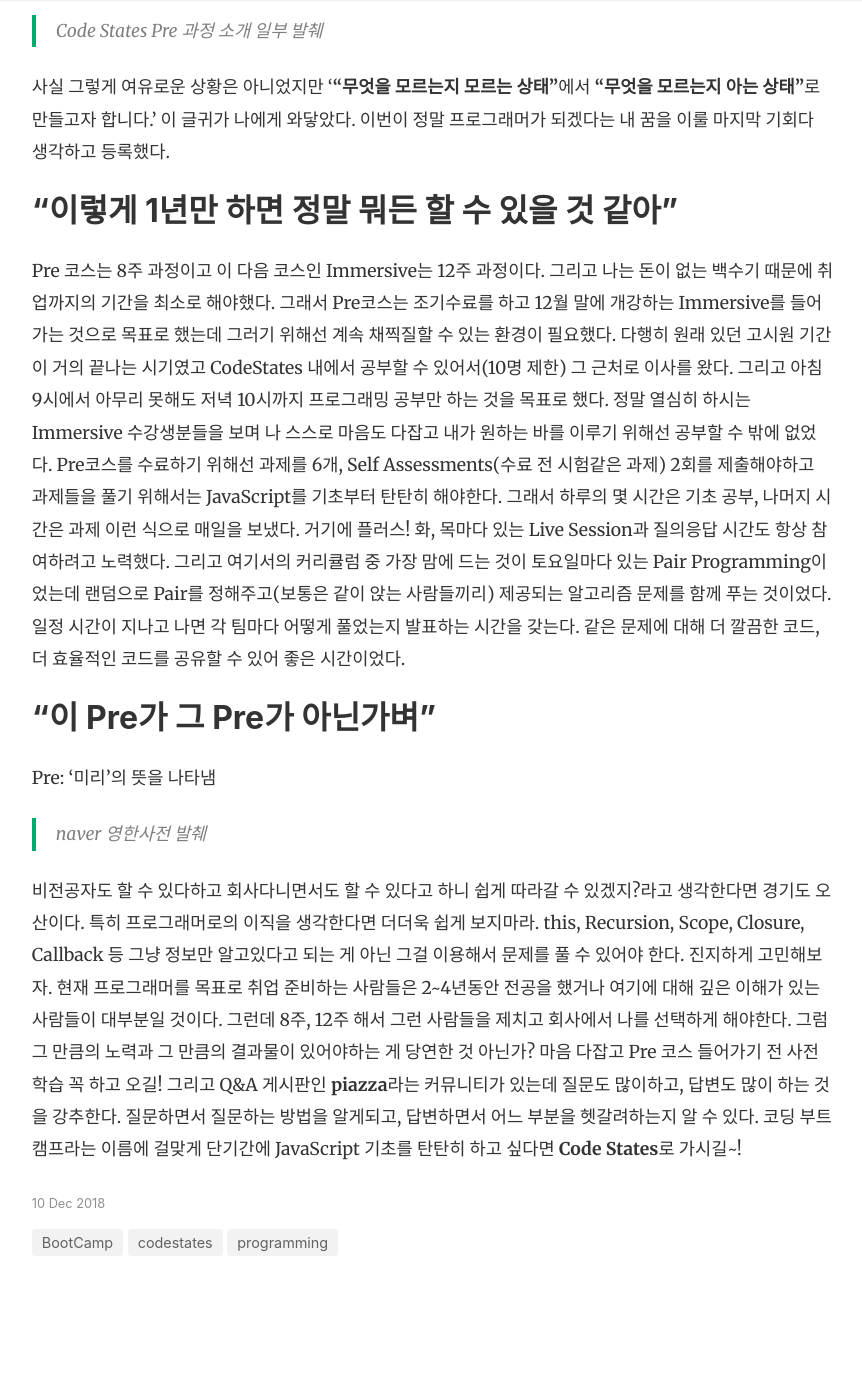
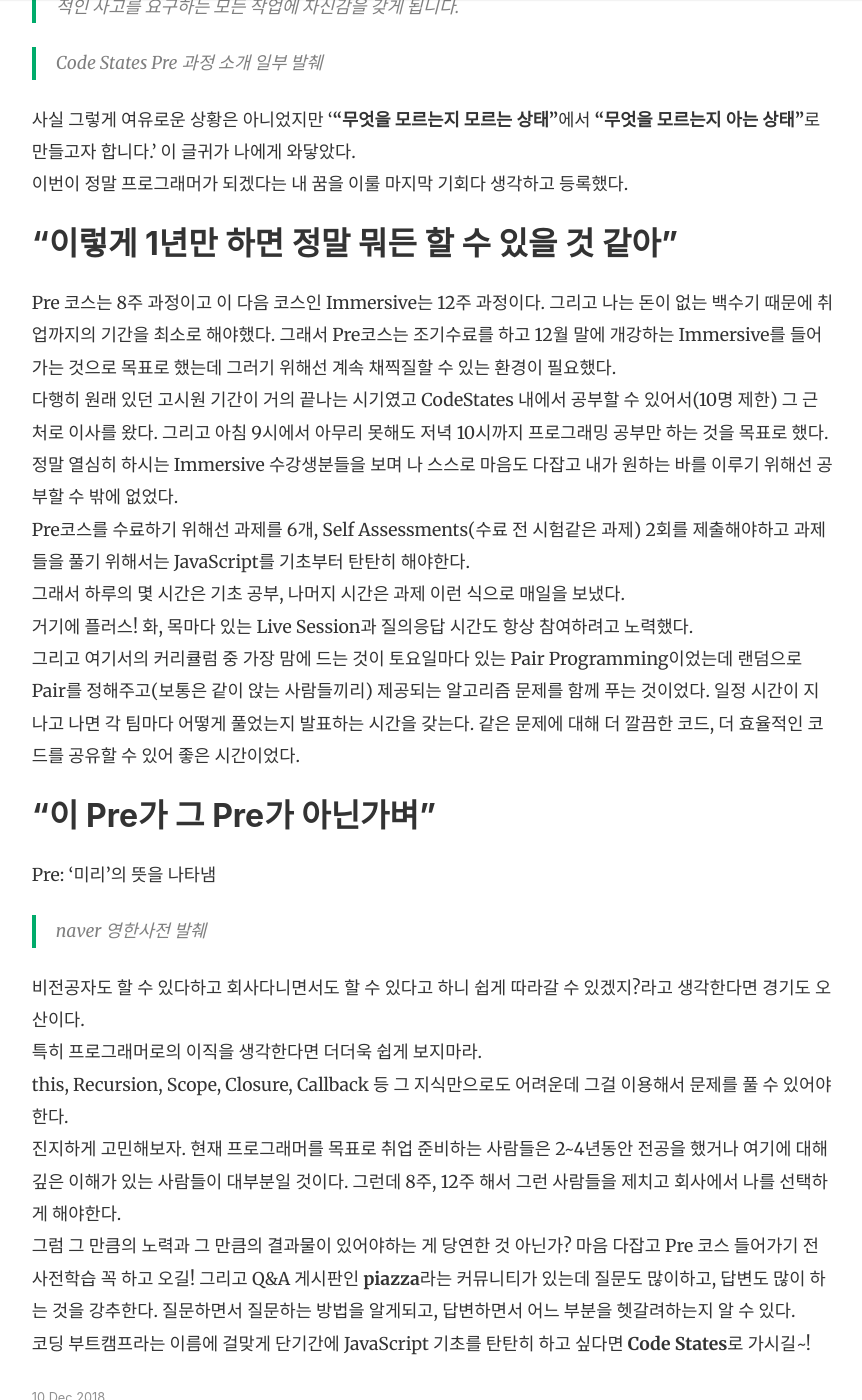
Before and after one commit to Hyegyeong310/blog, a Jekyll site: the page built from _posts/2018-12-10-CodeStates-Experience.md, in a window 1280 px wide and 1400 px high, scrolled down 2140 px. Shown: the whole window, without its empty margins (207-1069 px from the left). Built offline with Jekyll 4.4.1, drawn with Linux system fonts in a browser that asks for light colours; nearby versions of some CDN libraries; comment, search, counter and statistics services are not loaded; some of the changed text lies outside the part shown.

Commit message:
first post modify

```diff
--- a/_posts/2018-12-10-CodeStates-Experience.md
+++ b/_posts/2018-12-10-CodeStates-Experience.md
@@ -34,7 +34,7 @@ image: "assets/images/18.jpg"
 
 > Code States Pre 과정 소개 일부 발췌
 
-가장 공감됐던 부분! **무엇을 모르는지 모르는 상태!**
+가장 공감됐던 부분! **무엇을 모르는지 모르는 상태!**<br>
 겪어본 사람들은 이 경험이 얼마나 끔찍하고 답답한지 공감할 것이다.
 
 > 그래서 코드스테이츠는 수강생들을
@@ -44,16 +44,16 @@ image: "assets/images/18.jpg"
 
 > Code States Pre 과정 소개 일부 발췌
 
-사실 그렇게 여유로운 상황은 아니었지만 '**“무엇을 모르는지 모르는 상태”**에서 **“무엇을 모르는지 아는 상태”**로 만들고자 합니다.' 이 글귀가 나에게 와닿았다.
+사실 그렇게 여유로운 상황은 아니었지만 '**“무엇을 모르는지 모르는 상태”**에서 **“무엇을 모르는지 아는 상태”**로 만들고자 합니다.' 이 글귀가 나에게 와닿았다.<br>
 이번이 정말 프로그래머가 되겠다는 내 꿈을 이룰 마지막 기회다 생각하고 등록했다.
 
 ## "이렇게 1년만 하면 정말 뭐든 할 수 있을 것 같아"
 
-Pre 코스는 8주 과정이고 이 다음 코스인 Immersive는 12주 과정이다. 그리고 나는 돈이 없는 백수기 때문에 취업까지의 기간을 최소로 해야했다. 그래서 Pre코스는 조기수료를 하고 12월 말에 개강하는 Immersive를 들어가는 것으로 목표로 했는데 그러기 위해선 계속 채찍질할 수 있는 환경이 필요했다.
-다행히 원래 있던 고시원 기간이 거의 끝나는 시기였고 CodeStates 내에서 공부할 수 있어서(10명 제한) 그 근처로 이사를 왔다. 그리고 아침 9시에서 아무리 못해도 저녁 10시까지 프로그래밍 공부만 하는 것을 목표로 했다. 정말 열심히 하시는 Immersive 수강생분들을 보며 나 스스로 마음도 다잡고 내가 원하는 바를 이루기 위해선 공부할 수 밖에 없었다.
-Pre코스를 수료하기 위해선 과제를 6개, Self Assessments(수료 전 시험같은 과제) 2회를 제출해야하고 과제들을 풀기 위해서는 JavaScript를 기초부터 탄탄히 해야한다.
-그래서 하루의 몇 시간은 기초 공부, 나머지 시간은 과제 이런 식으로 매일을 보냈다.
-거기에 플러스! 화, 목마다 있는 Live Session과 질의응답 시간도 항상 참여하려고 노력했다.
+Pre 코스는 8주 과정이고 이 다음 코스인 Immersive는 12주 과정이다. 그리고 나는 돈이 없는 백수기 때문에 취업까지의 기간을 최소로 해야했다. 그래서 Pre코스는 조기수료를 하고 12월 말에 개강하는 Immersive를 들어가는 것으로 목표로 했는데 그러기 위해선 계속 채찍질할 수 있는 환경이 필요했다.<br>
+다행히 원래 있던 고시원 기간이 거의 끝나는 시기였고 CodeStates 내에서 공부할 수 있어서(10명 제한) 그 근처로 이사를 왔다. 그리고 아침 9시에서 아무리 못해도 저녁 10시까지 프로그래밍 공부만 하는 것을 목표로 했다. 정말 열심히 하시는 Immersive 수강생분들을 보며 나 스스로 마음도 다잡고 내가 원하는 바를 이루기 위해선 공부할 수 밖에 없었다.<br>
+Pre코스를 수료하기 위해선 과제를 6개, Self Assessments(수료 전 시험같은 과제) 2회를 제출해야하고 과제들을 풀기 위해서는 JavaScript를 기초부터 탄탄히 해야한다.<br>
+그래서 하루의 몇 시간은 기초 공부, 나머지 시간은 과제 이런 식으로 매일을 보냈다.<br>
+거기에 플러스! 화, 목마다 있는 Live Session과 질의응답 시간도 항상 참여하려고 노력했다.<br>
 그리고 여기서의 커리큘럼 중 가장 맘에 드는 것이 토요일마다 있는 Pair Programming이었는데 랜덤으로 Pair를 정해주고(보통은 같이 앉는 사람들끼리) 제공되는 알고리즘 문제를 함께 푸는 것이었다. 일정 시간이 지나고 나면 각 팀마다 어떻게 풀었는지 발표하는 시간을 갖는다. 같은 문제에 대해 더 깔끔한 코드, 더 효율적인 코드를 공유할 수 있어 좋은 시간이었다.
 
 ## "이 Pre가 그 Pre가 아닌가벼"
@@ -62,8 +62,8 @@ Pre: ‘미리’의 뜻을 나타냄
 
 > naver 영한사전 발췌
 
-비전공자도 할 수 있다하고 회사다니면서도 할 수 있다고 하니 쉽게 따라갈 수 있겠지?라고 생각한다면 경기도 오산이다.
-특히 프로그래머로의 이직을 생각한다면 더더욱 쉽게 보지마라.
-this, Recursion, Scope, Closure, Callback 등 그냥 정보만 알고있다고 되는 게 아닌 그걸 이용해서 문제를 풀 수 있어야 한다.
-진지하게 고민해보자. 현재 프로그래머를 목표로 취업 준비하는 사람들은 2~4년동안 전공을 했거나 여기에 대해 깊은 이해가 있는 사람들이 대부분일 것이다. 그런데 8주, 12주 해서 그런 사람들을 제치고 회사에서 나를 선택하게 해야한다. 그럼 그 만큼의 노력과 그 만큼의 결과물이 있어야하는 게 당연한 것 아닌가? 마음 다잡고 Pre 코스 들어가기 전 사전학습 꼭 하고 오길! 그리고 Q&A 게시판인 **piazza**라는 커뮤니티가 있는데 질문도 많이하고, 답변도 많이 하는 것을 강추한다. 질문하면서 질문하는 방법을 알게되고, 답변하면서 어느 부분을 헷갈려하는지 알 수 있다.
+비전공자도 할 수 있다하고 회사다니면서도 할 수 있다고 하니 쉽게 따라갈 수 있겠지?라고 생각한다면 경기도 오산이다.<br>
+특히 프로그래머로의 이직을 생각한다면 더더욱 쉽게 보지마라.<br>
+this, Recursion, Scope, Closure, Callback 등 그 지식만으로도 어려운데 그걸 이용해서 문제를 풀 수 있어야 한다.<br>
+진지하게 고민해보자. 현재 프로그래머를 목표로 취업 준비하는 사람들은 2~4년동안 전공을 했거나 여기에 대해 깊은 이해가 있는 사람들이 대부분일 것이다. 그런데 8주, 12주 해서 그런 사람들을 제치고 회사에서 나를 선택하게 해야한다.<br> 그럼 그 만큼의 노력과 그 만큼의 결과물이 있어야하는 게 당연한 것 아닌가? 마음 다잡고 Pre 코스 들어가기 전 사전학습 꼭 하고 오길! 그리고 Q&A 게시판인 **piazza**라는 커뮤니티가 있는데 질문도 많이하고, 답변도 많이 하는 것을 강추한다. 질문하면서 질문하는 방법을 알게되고, 답변하면서 어느 부분을 헷갈려하는지 알 수 있다.<br>
 코딩 부트캠프라는 이름에 걸맞게 단기간에 JavaScript 기초를 탄탄히 하고 싶다면 **Code States**로 가시길~!
```
Also changed, not shown: other parts of _posts/2018-12-10-CodeStates-Experience.md (+5 -5 lines), README.md (deleted).
